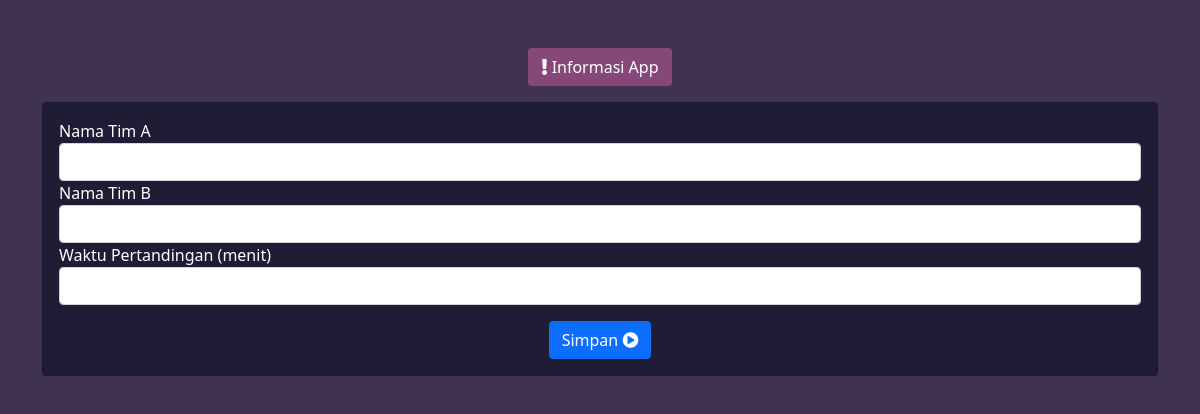
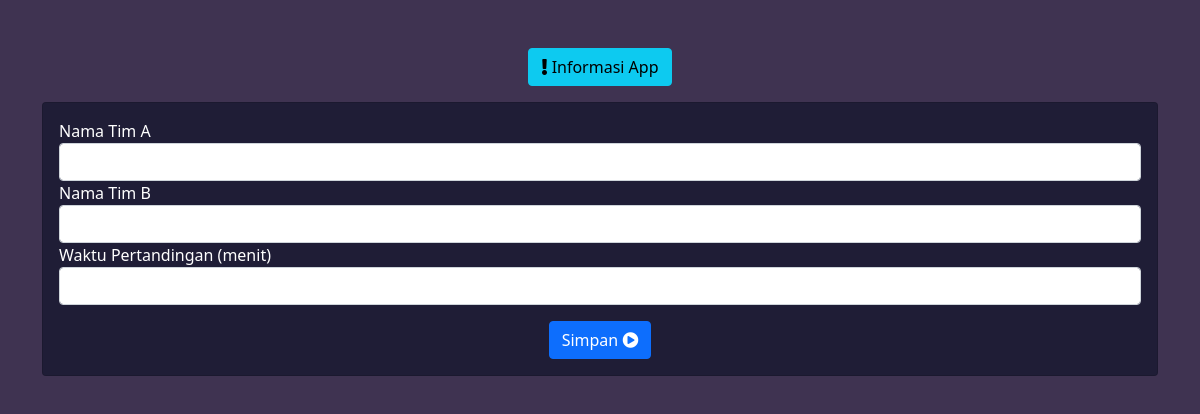
Before and after one commit to rzak23/fscorex, an Electron app: page index.html in a window 1200 px wide. Drawn offline with nearby package versions, Linux system fonts and the light colour scheme; a web font is replaced by a local one.

Commit message:
fix style button

```diff
--- a/index.html
+++ b/index.html
@@ -19,7 +19,7 @@
 <body>
     <div class="container mt-5">
         <div class="text-center mb-3">
-            <button type="button" class="btn bt-info" data-bs-toggle="modal" data-bs-target="#about">
+            <button type="button" class="btn btn-info" data-bs-toggle="modal" data-bs-target="#about">
                 <i class="fas fa-exclamation"></i>
                 <span>Informasi App</span>
             </button>
```
